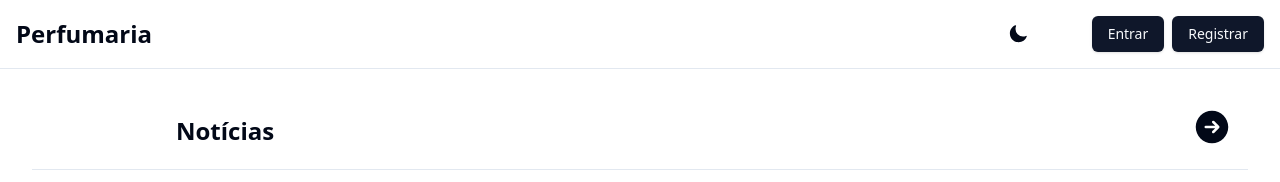
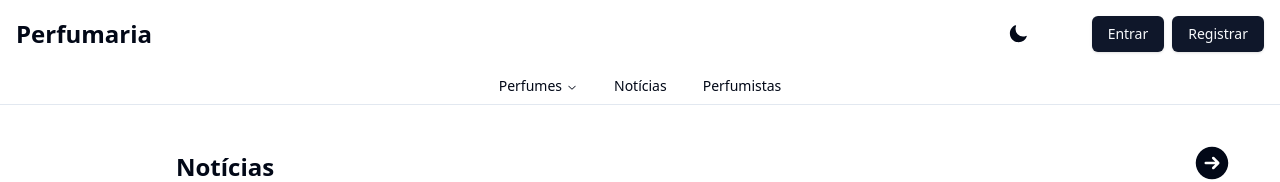
Before and after one commit to NatanBatista/perfumaria-next, a Next.js app: page / in a window 1280 px wide. Shown: the top 182 px of the page. Built offline with nearby package versions, Linux system fonts and the light colour scheme; no server answers.

Commit message:
feat: Menu da barra de navegação

```diff
--- /dev/null
+++ b/components/navbar/NavBarMenu.tsx
@@ -0,0 +1,98 @@
+"use client"
+
+import * as React from "react"
+import Link from "next/link"
+
+import { cn } from "@/lib/utils"
+// import { Icons } from ""
+import {
+    NavigationMenu,
+    NavigationMenuContent,
+    NavigationMenuItem,
+    NavigationMenuLink,
+    NavigationMenuList,
+    NavigationMenuTrigger,
+    navigationMenuTriggerStyle,
+} from "@/components/ui/navigation-menu"
+
+
+export function NavBarMenu() {
+    return (
+        <NavigationMenu>
+            <NavigationMenuList>
+                <NavigationMenuItem>
+                    <NavigationMenuTrigger>Perfumes</NavigationMenuTrigger>
+                    <NavigationMenuContent>
+                        <ul className="grid gap-3 p-4 md:w-[400px] lg:w-[500px] lg:grid-cols-[.75fr_1fr]">
+                            <li className="row-span-3">
+                                <NavigationMenuLink asChild>
+                                    <a
+                                        className="flex h-full w-full select-none flex-col justify-end rounded-md bg-gradient-to-b from-muted/50 to-muted p-6 no-underline outline-none focus:shadow-md"
+                                        href="/"
+                                    >
+                                        {/* <Icons.logo className="h-6 w-6" /> */}
+                                        <div className="mb-2 mt-4 text-lg font-medium">
+                                            Perfumes
+                                        </div>
+                                        <p className="text-sm leading-tight text-muted-foreground">
+                                            Lista de todos os perfumer do perfumaria!
+                                        </p>
+                                    </a>
+                                </NavigationMenuLink>
+                            </li>
+                            <ListItem href="/" title="Designs">
+                                Alguns dos designers mais populares
+                            </ListItem>
+                            <ListItem href="/" title="Grupos">
+                                Família de perfumes
+                            </ListItem>
+                            <ListItem href="/" title="Awards">
+                                Votação do Prêmio Fragrantica!
+                            </ListItem>
+                        </ul>
+                    </NavigationMenuContent>
+                </NavigationMenuItem>
+                <NavigationMenuItem>
+                    <Link href="/articles" legacyBehavior passHref>
+                        <NavigationMenuLink className={navigationMenuTriggerStyle()}>
+                            Notícias
+                        </NavigationMenuLink>
+                    </Link>
+                </NavigationMenuItem>
+                <NavigationMenuItem>
+                    <Link href="/docs" legacyBehavior passHref>
+                        <NavigationMenuLink className={navigationMenuTriggerStyle()}>
+                            Perfumistas
+                        </NavigationMenuLink>
+                    </Link>
+                </NavigationMenuItem>
+            </NavigationMenuList>
+        </NavigationMenu>
+    )
+}
+
+const ListItem = React.forwardRef<
+    React.ElementRef<"a">,
+    React.ComponentPropsWithoutRef<"a">
+>(({ className, title, children, ...props }, ref) => {
+    return (
+        <li>
+            <NavigationMenuLink asChild>
+                <a
+                    ref={ref}
+                    className={cn(
+                        "block select-none space-y-1 rounded-md p-3 leading-none no-underline outline-none transition-colors hover:bg-accent hover:text-accent-foreground focus:bg-accent focus:text-accent-foreground",
+                        className
+                    )}
+                    {...props}
+                >
+                    <div className="text-sm font-medium leading-none">{title}</div>
+                    <p className="line-clamp-2 text-sm leading-snug text-muted-foreground">
+                        {children}
+                    </p>
+                </a>
+            </NavigationMenuLink>
+        </li>
+    )
+})
+ListItem.displayName = "ListItem"
--- a/components/navbar/navbar.tsx
+++ b/components/navbar/navbar.tsx
@@ -9,6 +9,7 @@ import Link from "next/link"
 import { useContext } from "react"
 
 import UserMenu from "./userMenu"
+import { NavBarMenu } from "./NavBarMenu"
 
 const NavBar = () => {
   const { isAuthenticated } = useContext(AuthContext)
@@ -52,7 +53,11 @@ const NavBar = () => {
           </div>
         </ul>
       </div>
+      <div className="flex justify-center">
+      <NavBarMenu />
+      </div>
       <Separator className="mb-10"/>
+
     </>
   )
 }
```
